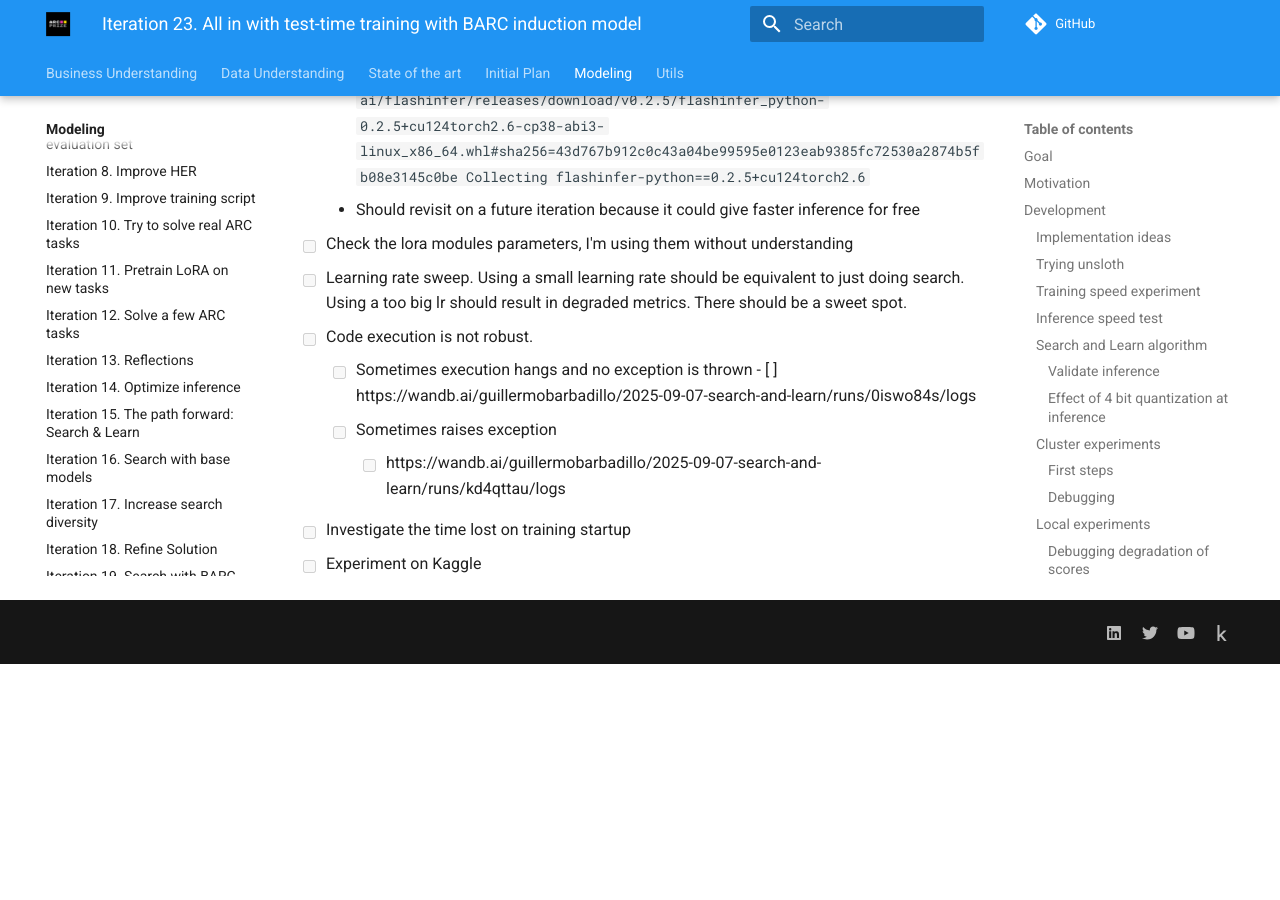
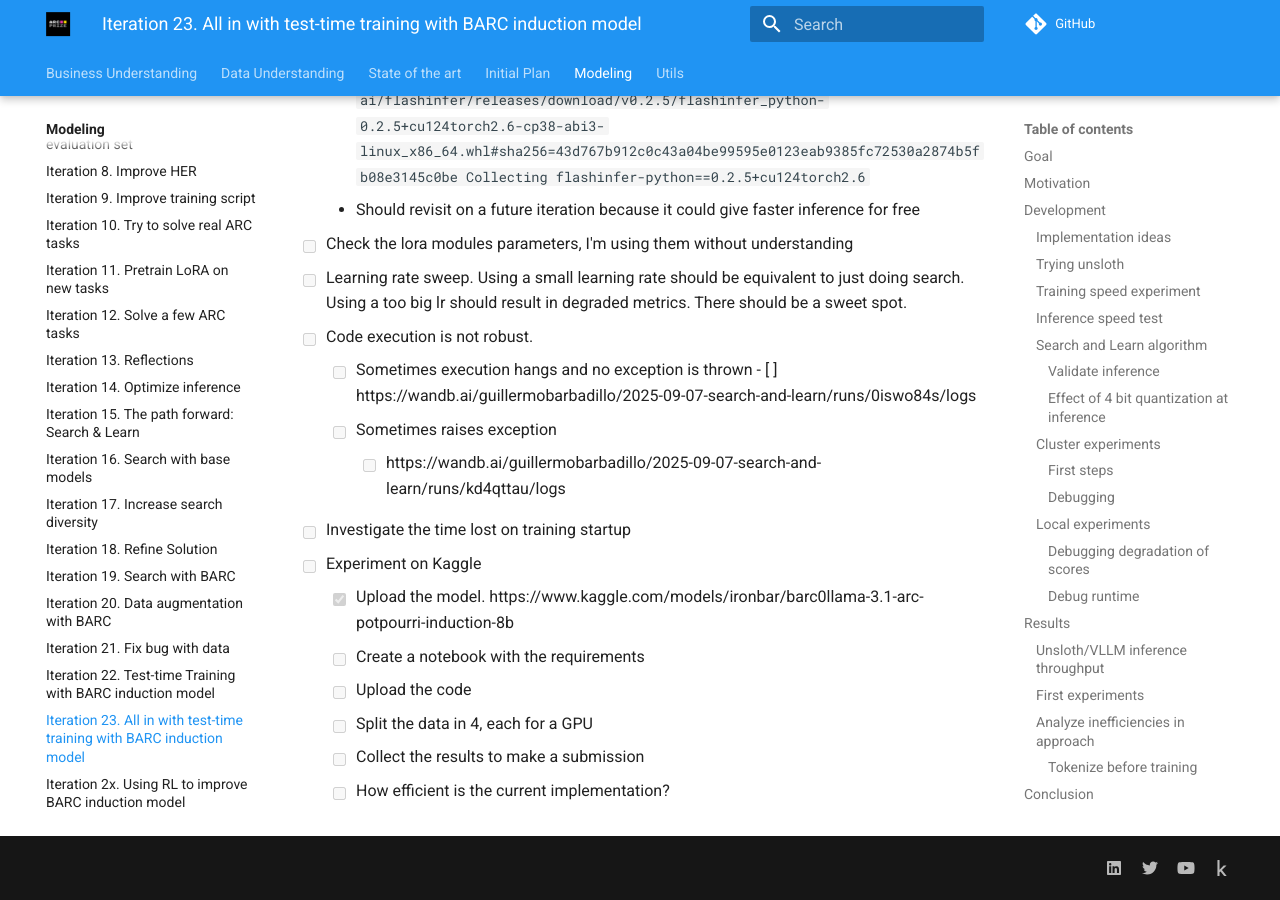
Before and after one commit to ironbar/arc25, an MkDocs documentation site: the page built from docs/modeling/Iteration_23_ttt_BARC_v2.md, in a window 1280 px wide and 900 px high, scrolled down 10239 px. Built offline with MkDocs 1.6.1 and Material for MkDocs 9.7.7, drawn with Linux system fonts in a browser that asks for light colours; comment, search, counter and statistics services are not loaded; before the commit the page ends 10903 px from its top, so only the background shows below that.

Commit message:
I want to experiment on Kaggle to see how efficient the current implementation is

```diff
--- a/docs/modeling/Iteration_23_ttt_BARC_v2.md
+++ b/docs/modeling/Iteration_23_ttt_BARC_v2.md
@@ -450,3 +450,9 @@ Collecting flashinfer-python==0.2.5+cu124torch2.6`
     - [ ] https://wandb.ai/guillermobarbadillo/2025-09-07-search-and-learn/runs/kd4qttau/logs
 - [ ] Investigate the time lost on training startup
 - [ ] Experiment on Kaggle
+  - [x] Upload the model. https://www.kaggle.com/models/ironbar/barc0llama-3.1-arc-potpourri-induction-8b
+  - [ ] Create a notebook with the requirements
+  - [ ] Upload the code
+  - [ ] Split the data in 4, each for a GPU
+  - [ ] Collect the results to make a submission
+  - [ ] How efficient is the current implementation?
```
